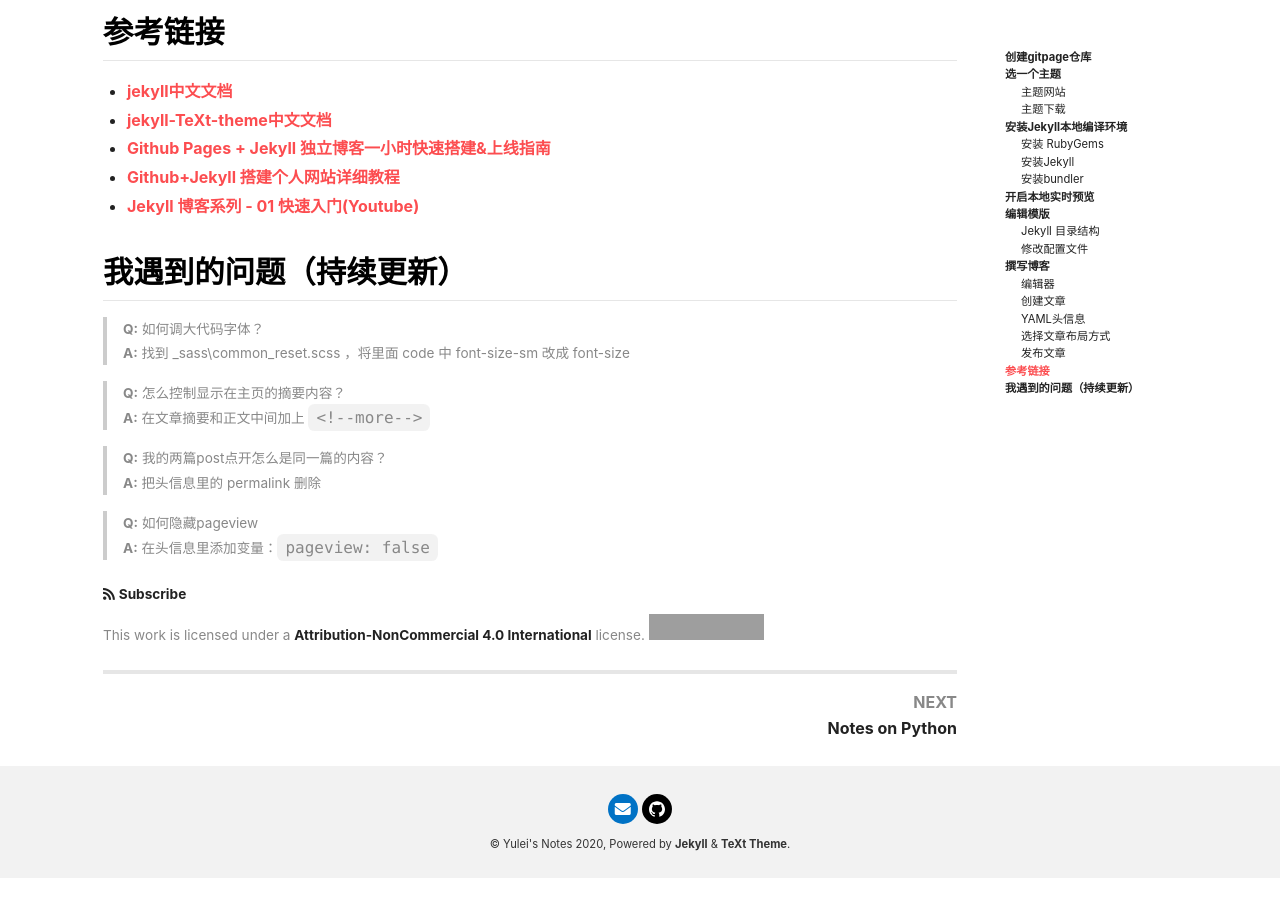
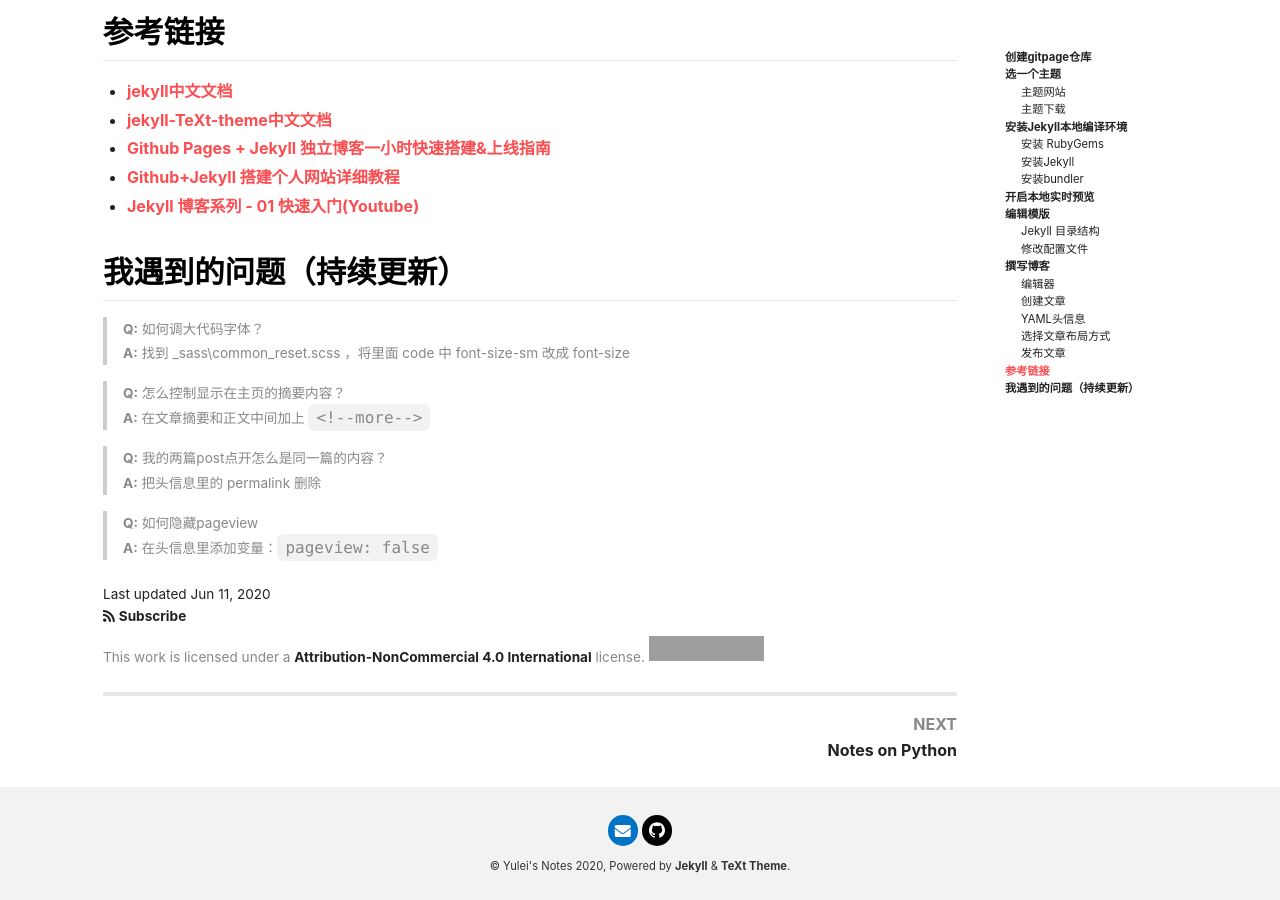
Before and after one commit to Yuleii/Yuleii.github.io, a Jekyll site: the page built from _posts/2020-06-09-build-blog-with-github-pages-and-jekyll.md, in a window 1280 px wide and 900 px high, scrolled down 3468 px. Built offline with Jekyll 4.4.1, drawn with Linux system fonts in a browser that asks for light colours; nearby versions of some CDN libraries; comment, search, counter and statistics services are not loaded; before the commit the page ends 4346 px from its top, so only the background shows below that; grey boxes are pictures that could not be loaded.

Commit message:
:art: Add modified date.

```diff
--- a/_posts/2020-06-09-build-blog-with-github-pages-and-jekyll.md
+++ b/_posts/2020-06-09-build-blog-with-github-pages-and-jekyll.md
@@ -4,6 +4,7 @@
 key: 20200609
 tags: Programming
 pageview: false
+modify_date: 2020-06-11
 aside:
   toc: true
 ---
```
Also changed, not shown: _posts/2020-06-10-notes-on-python.md (+1 -0 lines).
